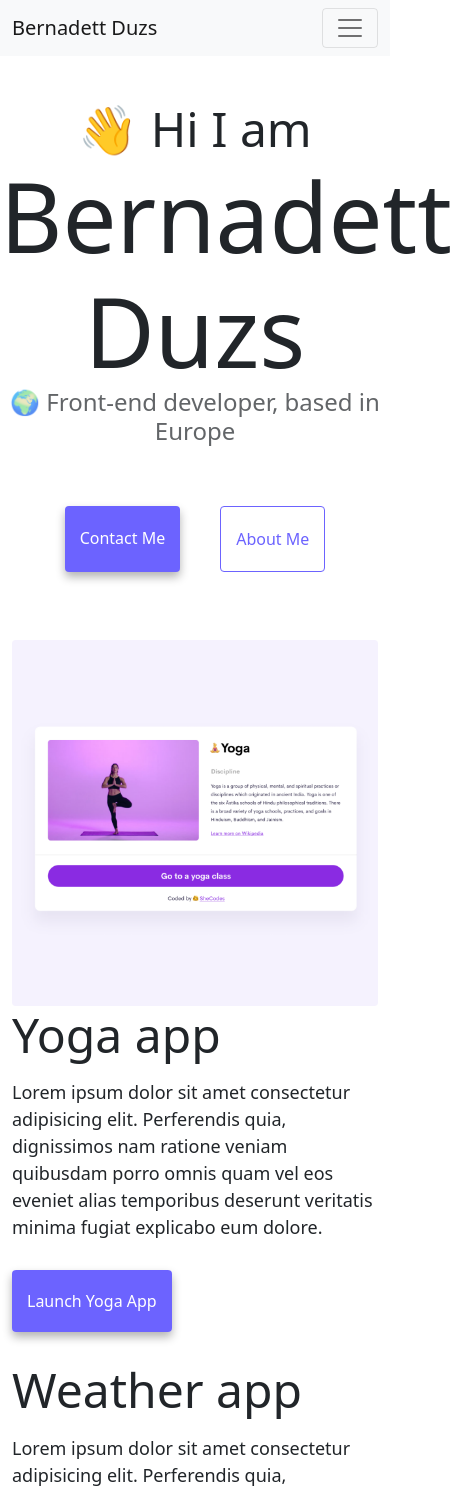
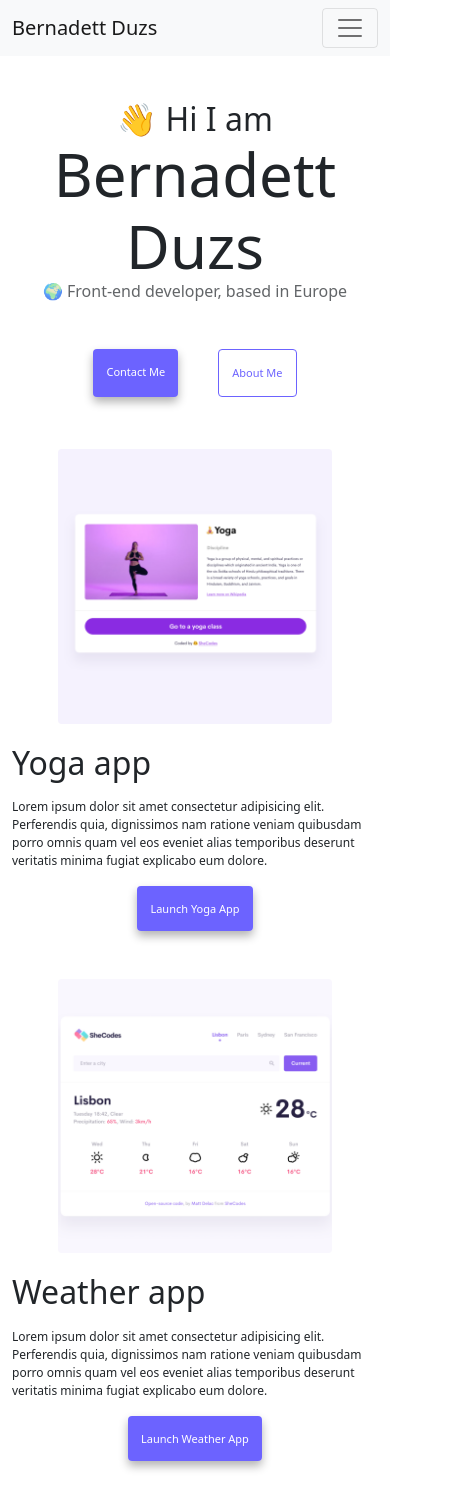
Before and after one commit to dbernadette/portfolio-site, a plain HTML site: page index.html in a window 390 px wide. Shown: the top 1494 px of the page, 452 px wide, since content can reach past the window. Drawn offline with nearby package versions, Linux system fonts and the light colour scheme.

Commit message:
Improved responsiveness

```diff
--- a/index.html
+++ b/index.html
@@ -10,13 +10,13 @@
       integrity="sha384-1BmE4kWBq78iYhFldvKuhfTAU6auU8tT94WrHftjDbrCEXSU1oBoqyl2QvZ6jIW3"
       crossorigin="anonymous"
     />
-    <link rel="stylesheet" href="src/style.css" />
+    <link rel="stylesheet" href="/src/style.css" />
     <title>Bernadett Duzs</title>
   </head>
   <body>
-    <nav class="navbar navbar-expand-lg navbar-light bg-light fixed-top">
+    <nav class="navbar navbar-expand-md navbar-light bg-light fixed-top">
       <div class="container">
-        <a class="navbar-brand" href="index.html">Bernadett Duzs</a>
+        <a class="navbar-brand" href="/">Bernadett Duzs</a>
         <button
           class="navbar-toggler"
           type="button"
@@ -31,89 +31,91 @@
         <div class="collapse navbar-collapse" id="navbarNav">
           <ul class="navbar-nav">
             <li class="nav-item">
-              <a class="nav-link active" aria-current="page" href="index.html"
-                >Home</a
-              >
+              <a class="nav-link active" aria-current="page" href="/">Home</a>
             </li>
             <li class="nav-item">
-              <a class="nav-link" href="about.html">About me</a>
+              <a class="nav-link" href="/about.html">About me</a>
             </li>
             <li class="nav-item">
-              <a class="nav-link" href="about.html#contact">Contact me</a>
+              <a class="nav-link" href="/about.html#contact">Contact me</a>
             </li>
           </ul>
         </div>
       </div>
     </nav>
 
-    <h2 class="text-center">👋 Hi I am</h2>
-    <h1 class="text-center">Bernadett Duzs</h1>
-    <h3 class="text-center">🌍 Front-end developer, based in Europe</h3>
-    <div class="navigation-links mb-5">
-      <a href="about.html#contact" class="navigation-link-main">Contact me</a>
-      <a href="about.html" class="navigation-link-support">About me</a>
+    <div class="container">
+      <h2 class="text-center">👋 Hi I am</h2>
+      <h1 class="text-center">Bernadett Duzs</h1>
+      <h3 class="text-center">🌍 Front-end developer, based in Europe</h3>
+      <div class="navigation-links mb-5">
+        <a href="/about.html#contact" class="navigation-link-main"
+          >Contact me</a
+        >
+        <a href="/about.html" class="navigation-link-support">About me</a>
+      </div>
     </div>
 
     <div class="container">
       <div class="row">
         <div class="col-md-6">
           <img
-            src="images/yoga.png"
+            src="/images/yoga.png"
             alt="yoga-app-thumbnail"
             class="img-fluid rounded"
           />
         </div>
-        <div class="col-md-6">
-          <h2 class="mb-3">Yoga app</h2>
+        <div class="col-md-6 app-examples">
+          <h2 class="my-3">Yoga app</h2>
           <p>
             Lorem ipsum dolor sit amet consectetur adipisicing elit. Perferendis
             quia, dignissimos nam ratione veniam quibusdam porro omnis quam vel
             eos eveniet alias temporibus deserunt veritatis minima fugiat
             explicabo eum dolore.
           </p>
-          <div class="mt-5">
+          <div class="mt-5 app-links">
             <a href="#" class="navigation-link-main">Launch Yoga App</a>
           </div>
         </div>
       </div>
-      <div class="row my-5">
-        <div class="col-md-6 mb-5">
-          <h2 class="mb-3">Weather app</h2>
+      <div class="row weather-app">
+        <div class="col-md-6 order-md-2">
+          <img
+            src="/images/weather.png"
+            alt="weather-app-thumbnail"
+            class="img-fluid rounded"
+          />
+        </div>
+        <div class="col-md-6 order-md-1 app-examples">
+          <h2 class="my-3">Weather app</h2>
           <p>
             Lorem ipsum dolor sit amet consectetur adipisicing elit. Perferendis
             quia, dignissimos nam ratione veniam quibusdam porro omnis quam vel
             eos eveniet alias temporibus deserunt veritatis minima fugiat
             explicabo eum dolore.
           </p>
-          <div class="mt-5">
+          <div class="mt-5 app-links">
             <a href="#" class="navigation-link-main">Launch Weather App</a>
           </div>
-        </div>
-        <div class="col-md-6">
-          <img
-            src="images/weather.png"
-            alt="weather-app-thumbnail"
-            class="img-fluid rounded"
-          />
         </div>
       </div>
       <div class="row">
         <div class="col-md-6">
           <img
-            src="images/yogurt.png"
+            src="/images/yogurt.png"
             alt="yoghurt-app-thumbnail"
             class="img-fluid rounded"
           />
         </div>
-        <div class="col-md-6">
-          <h2 class="mb-3">Yogurt app</h2>
+        <div class="col-md-6 app-examples">
+          <h2 class="my-3">Yogurt app</h2>
           <p>
             Lorem ipsum dolor sit amet consectetur adipisicing elit. Perferendis
             quia, dignissimos nam ratione veniam quibusdam porro omnis quam vel
             eos eveniet alias temporibus deserunt veritatis minima fugiat
             explicabo eum dolore.
           </p>
-          <div class="mt-5">
+          <div class="mt-5 app-links">
             <a href="#" class="navigation-link-main">Launch Yogurt App</a>
           </div>
         </div>
--- a/src/style.css
+++ b/src/style.css
@@ -62,8 +62,13 @@ p {
   border: 1px solid var(--primary-color);
 }
 
+.weather-app {
+  margin-top: 60px;
+  margin-bottom: 60px;
+}
+
 .about-paragraphs {
-  margin: 30px 10px;
+  margin: 15px 10px;
 }
 
 .email-link {
@@ -77,3 +82,63 @@ p {
 .email-link:hover {
   text-decoration: underline;
 }
+
+@media (max-width: 650px) {
+  h1 {
+    font-size: 64px;
+  }
+  h2 {
+    font-size: 32px;
+  }
+  h3 {
+    font-size: 16px;
+  }
+  p {
+    font-size: 12px;
+  }
+  img {
+    display: block;
+    max-width: 75% !important;
+    margin: 0 auto;
+  }
+  .navigation-links {
+    margin-top: 27px;
+    margin-bottom: 32px !important;
+  }
+  .app-links {
+    text-align: center;
+    margin-top: 25px !important;
+  }
+  .navigation-link-main {
+    font-size: 11px;
+    padding: 15px 13px;
+  }
+  .navigation-link-support {
+    font-size: 11px;
+    padding: 15px 13px;
+  }
+  .app-examples h2 {
+    margin-top: 20px !important;
+  }
+  .email-link {
+    font-size: 19px;
+  }
+}
+
+@media (max-width: 470px) {
+  h1 {
+    font-size: 60px;
+  }
+}
+
+@media (max-width: 300px) {
+  img {
+    display: none;
+  }
+  h1 {
+    font-size: 43px;
+  }
+  h2 {
+    font-size: 23px;
+  }
+}
```
Also changed, not shown: about.html (+16 -12 lines).
